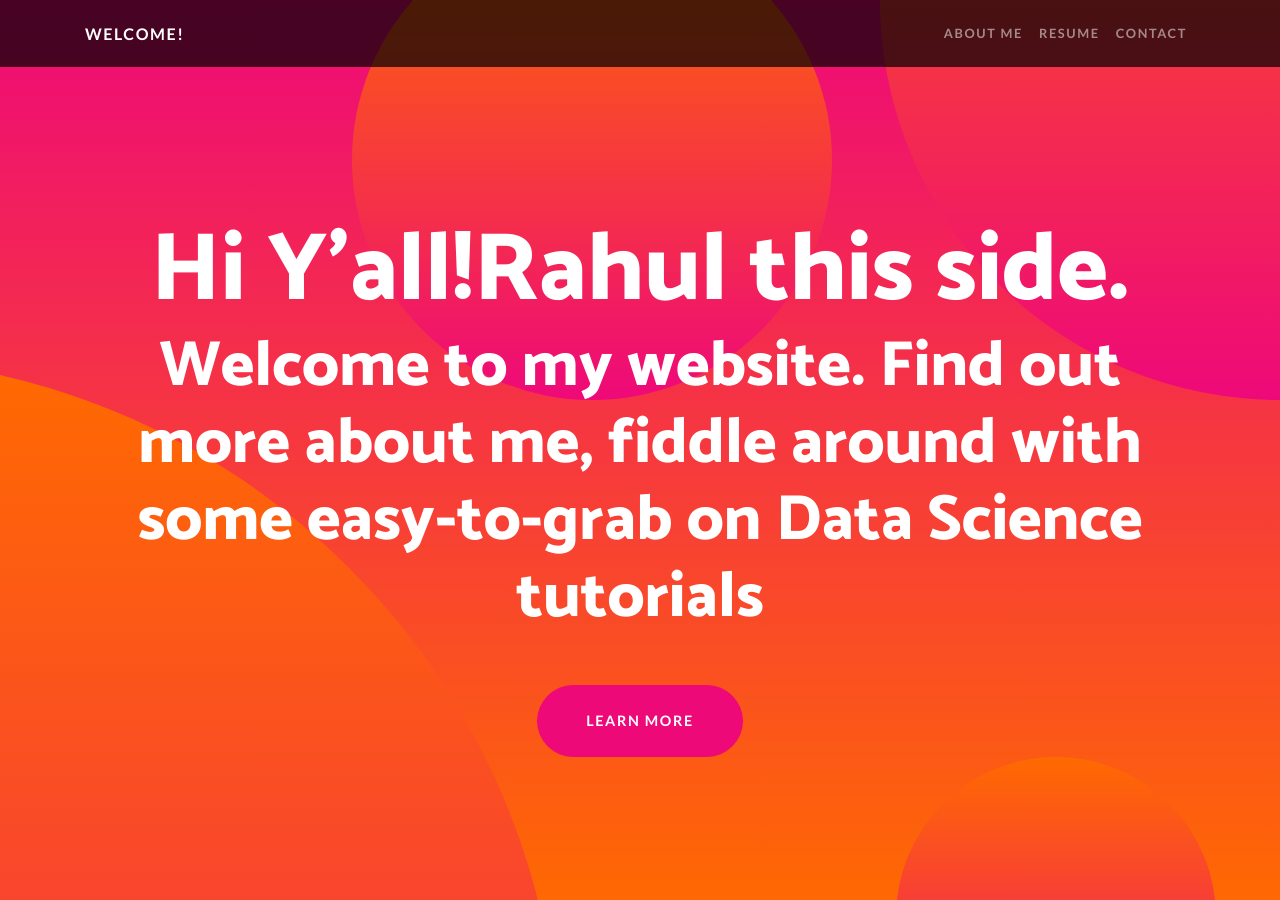
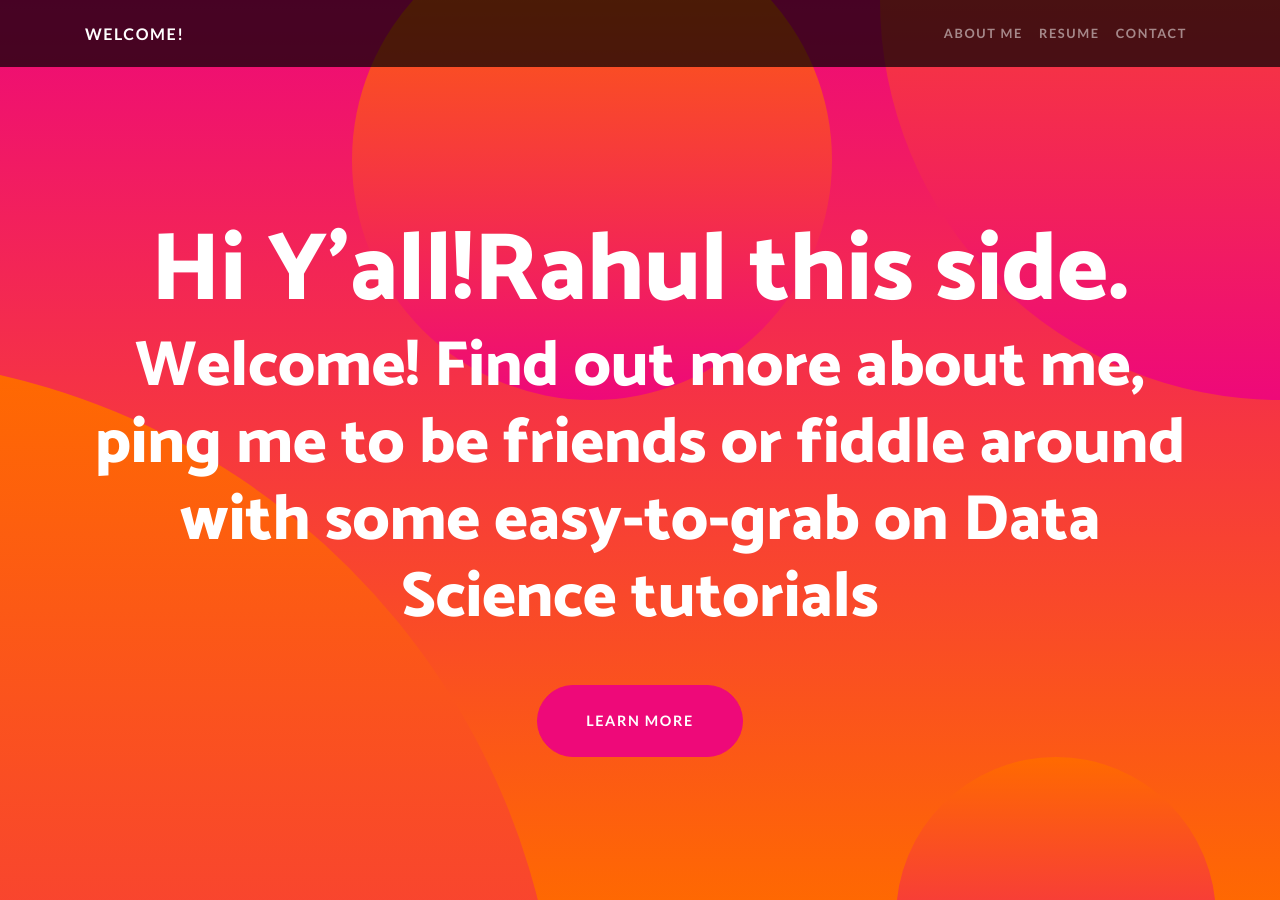
Before and after one commit to rc1208/rc1208.github.io, a Jekyll site: the page built from index.html, in a window 1280 px wide and 900 px high. Built offline with Jekyll 4.4.1, drawn with Linux system fonts in a browser that asks for light colours.

Commit message:
Update default.html

```diff
--- a/_layouts/default.html
+++ b/_layouts/default.html
@@ -51,7 +51,7 @@
       <div class="masthead-content">
         <div class="container">
           <h1 class="masthead-heading mb-0">Hi Y'all!Rahul this side.</h1>
-          <h2 class="masthead-subheading mb-0">Welcome to my website. Find out more about me, fiddle around with some easy-to-grab on Data Science tutorials</h2>
+          <h2 class="masthead-subheading mb-0">Welcome! Find out more about me, ping me to be friends or fiddle around with some easy-to-grab on Data Science tutorials</h2>
           <a href="#" class="btn btn-primary btn-xl rounded-pill mt-5">Learn More</a>
         </div>
       </div>
```
